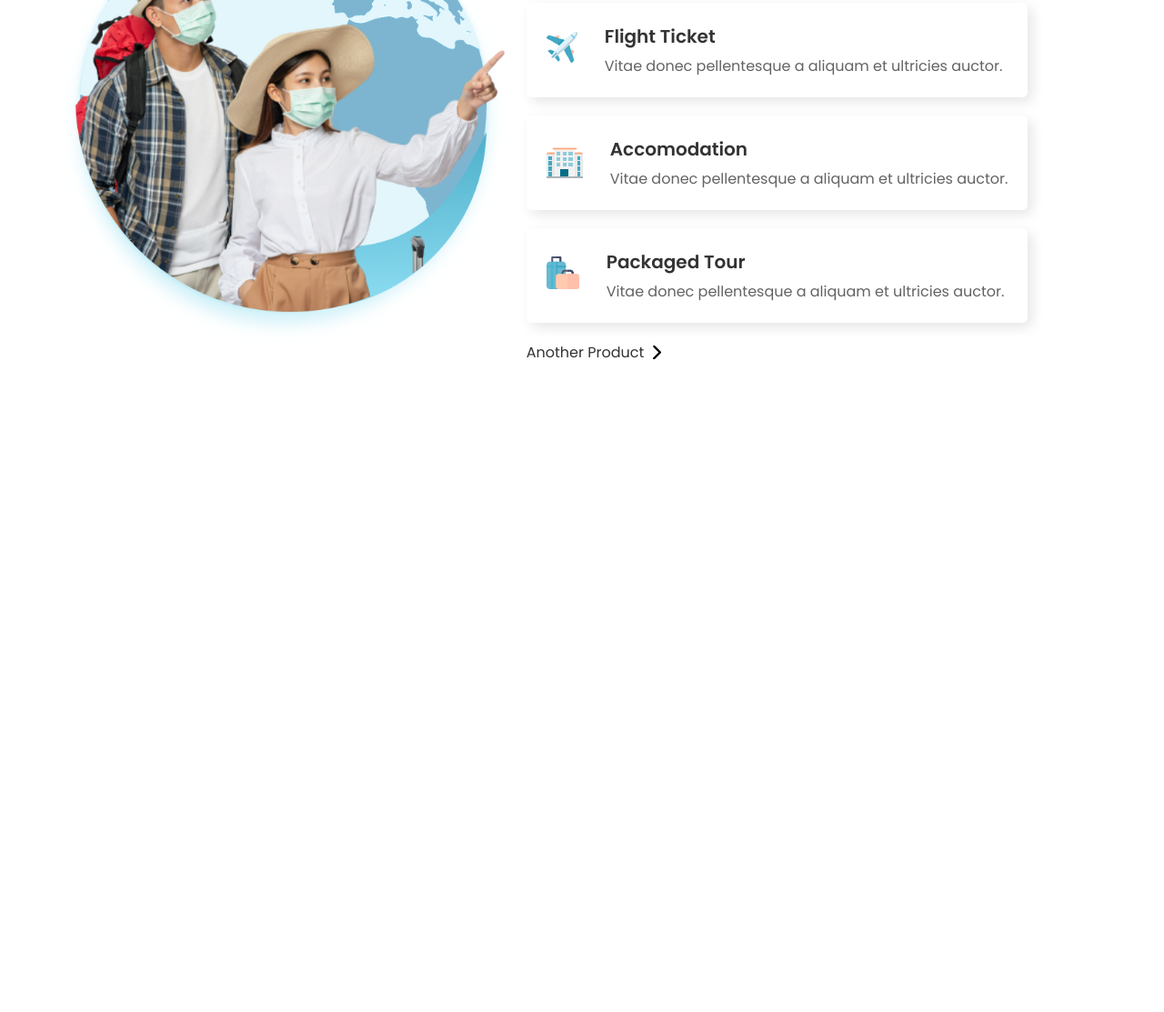
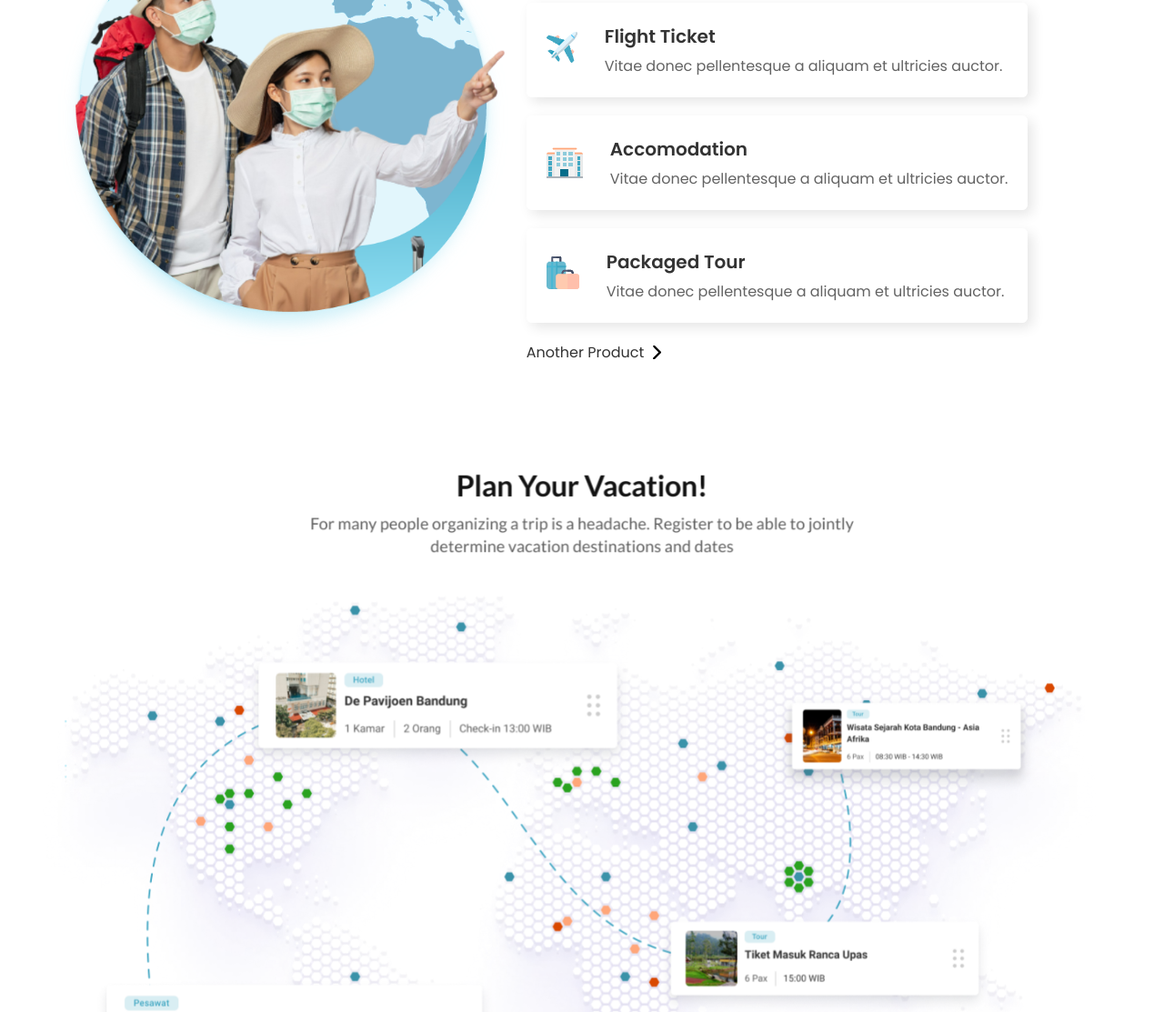
Before and after one commit to adibzamanbd/travling-website, a plain HTML site: page index.html in a window 1280 px wide. Shown: the part 1445-2558 px from the top of the page at 91% size. Before the commit the page ends 1885 px from the top, so only its background shows below. Drawn offline with Linux system fonts and the light colour scheme.

Commit message:
vacation section added

```diff
--- a/assets/css/style.css
+++ b/assets/css/style.css
@@ -231,3 +231,7 @@ main {
   align-items: center;
   color: #333333;
 }
+/* vacation section start  */
+.vacation img {
+  width: 100%;
+}
--- a/index.html
+++ b/index.html
@@ -202,6 +202,10 @@
           </div>
         </div>
       </section>
+      <!-- vacation section start  -->
+      <section class="vacation">
+          <img src="./assets/images/vacation.png" alt="" />
+        </section>
     </main>
   </body>
 </html>
```
